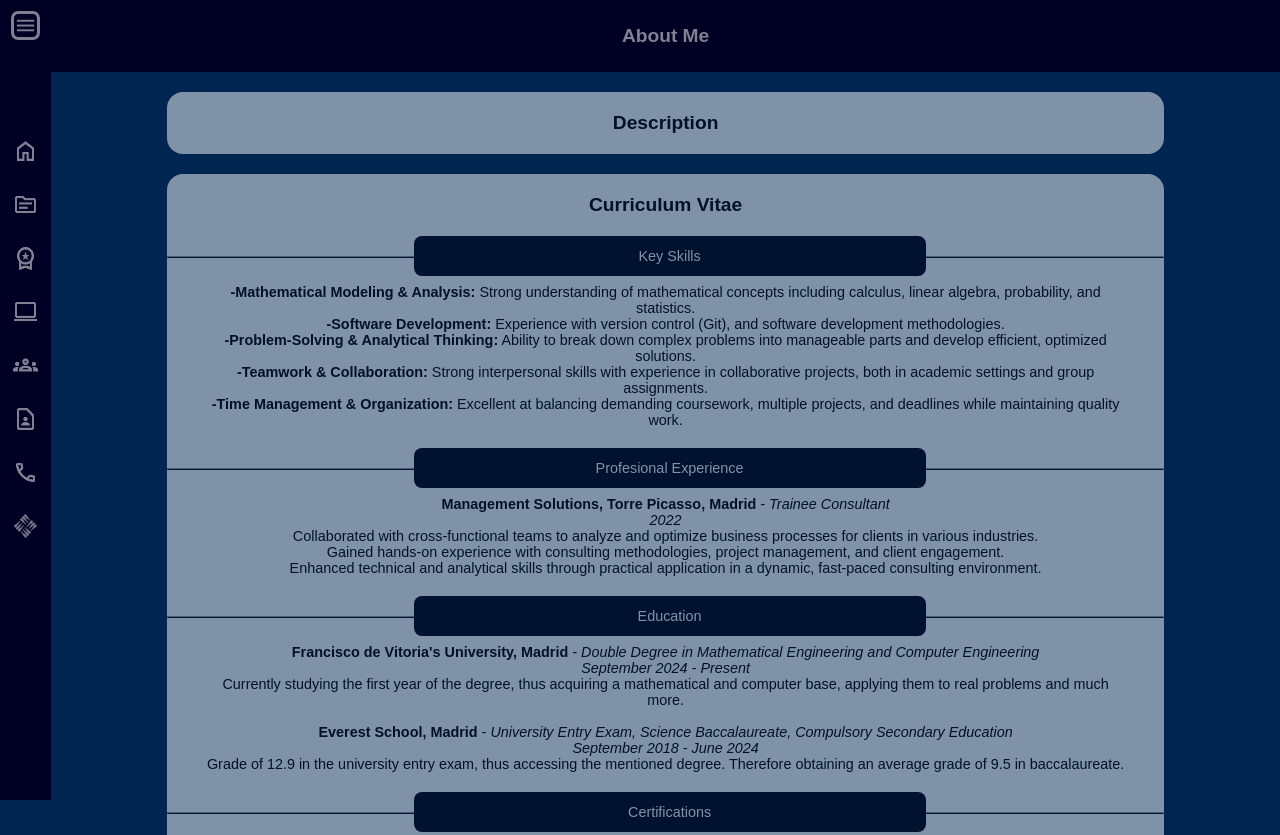
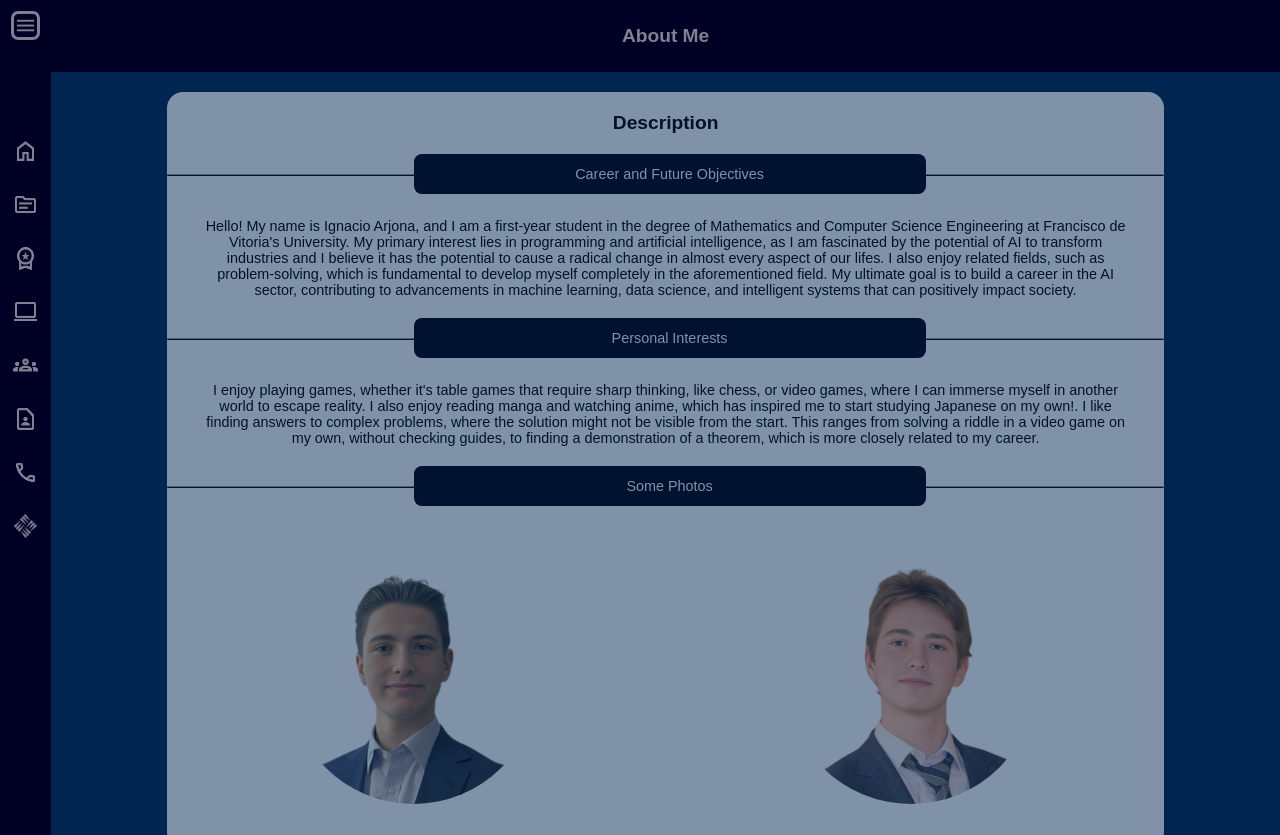
Before and after one commit to Ignacio-Arjona/practical-work-ii, a plain HTML site: page docs/public/about.html in a window 1280 px wide. Shown: the top 835 px of the page. Drawn offline with Linux system fonts and the light colour scheme.

Commit message:
Added concent to about.html (2.0)

```diff
--- a/docs/CSS/styles.css
+++ b/docs/CSS/styles.css
@@ -520,8 +520,28 @@ html::-webkit-scrollbar{
     margin: 2.5vh;
 }
 .social-media-box a img{
-    height: 15vh;
-    width: 15vh;
-    margin-left: 10.4vh;
-    margin-right: 10.4vh;
+    height: min(15vh, 6.5vw);
+    width: min(15vh, 6.5vw);
+    margin-left: min(4.5vw, 10.4vh);
+    margin-right: min(4.5vw, 10.4vh);
+    margin-top: 2.5vh;
 }
+.profile-pictures{
+    display: flex;
+    flex-direction: row;
+    width: calc(81vw - 5vh);
+    margin: 2.5vh;
+}
+.profile-pictures-box img{
+    height: min(45vh, 19.5vw);
+    width: min(45vh, 19.5vw);
+    margin-left: min(9.5vw, 21.96vh);
+    margin-right: min(9.5vw, 21.96vh);
+    margin-top: 2.5vh;
+}
+#sizeofabout{
+    display: none;
+}
+#sizeofabout:not(:checked) ~ .sidebar{
+    height: 347vh;
+}
--- a/docs/public/about.html
+++ b/docs/public/about.html
@@ -8,6 +8,7 @@
     </head>
     <body>
         <input type="checkbox" id="sidebarControl"/>
+        <input type="checkbox" id="sizeofabout"/>
         <div class="sidebar">
             <label class="menuitems" for="sidebarControl">
                 <img src="../images/Menu.png">
@@ -78,9 +79,34 @@
                 <div class="important">
                     <h3>Description</h3>
                 </div>
-                <p>
-
+                <div class="heading">
+                    <div class="subject-title">
+                        <hr>
+                        <p>Career and Future Objectives</p>
+                    </div>
+                </div>
+                <p><br>Hello! My name is Ignacio Arjona, and I am a first-year student in the degree of Mathematics and Computer Science Engineering at Francisco de Vitoria's University. My primary interest lies in programming and artificial intelligence, as I am fascinated by the potential of AI to transform industries and I believe it has the potential to cause a radical change in almost every aspect of our lifes. I also enjoy related fields, such as problem-solving, which is fundamental to develop myself completely in the aforementioned field. My ultimate goal is to build a career in the AI sector, contributing to advancements in machine learning, data science, and intelligent systems that can positively impact society.
                 </p>
+                <div class="heading">
+                    <div class="subject-title">
+                        <hr>
+                        <p>Personal Interests</p>
+                    </div>
+                </div>
+                <p><br>I enjoy playing games, whether it's table games that require sharp thinking, like chess, or video games, where I can immerse myself in another world to escape reality. I also enjoy reading manga and watching anime, which has inspired me to start studying Japanese on my own!. I like finding answers to complex problems, where the solution might not be visible from the start. This ranges from solving a riddle in a video game on my own, without checking guides, to finding a demonstration of a theorem, which is more closely related to my career.
+                </p>
+                <div class="heading">
+                    <div class="subject-title">
+                        <hr>
+                        <p>Some Photos</p>
+                    </div>
+                </div>
+                <div class="profile-pictures">
+                    <div class="profile-pictures-box">
+                        <img src="../images/Profile Picture 2.png">
+                        <img src="../images/Profile Picture.png">
+                    </div>
+                </div>
             </div>
             <div class="main-box">
                 <div class="important">
```
Also changed, not shown: docs/public/fce.html (+1 -1 lines), docs/images/Profile Picture 2.png (added).
